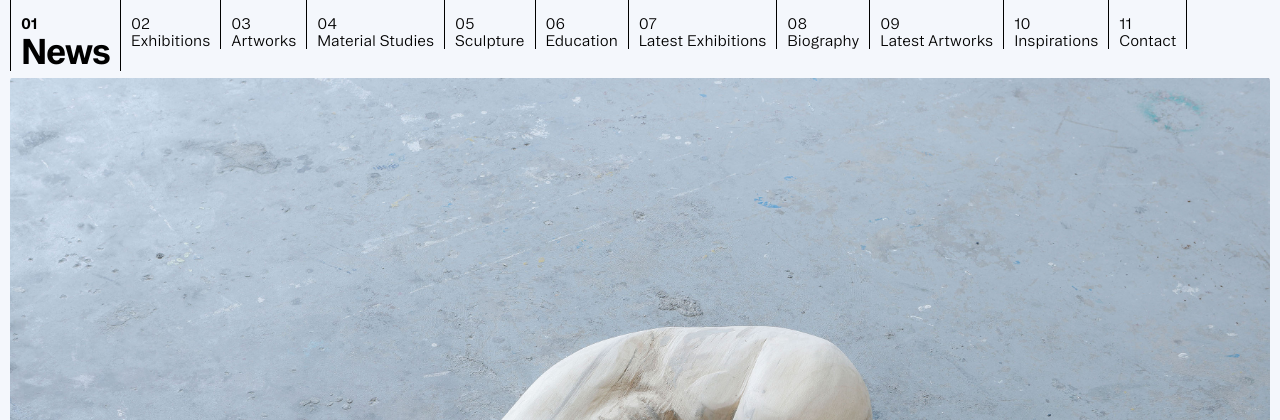
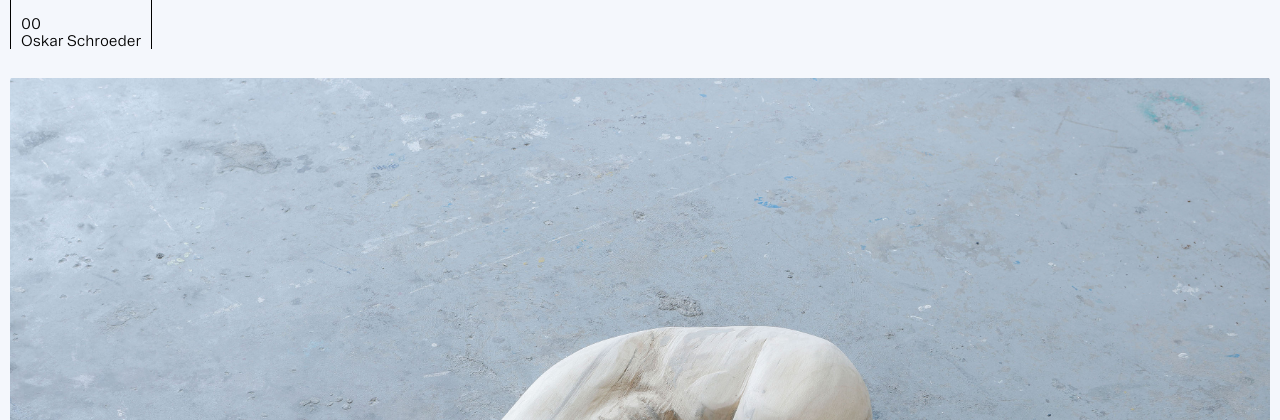
Before and after one commit to TimBallaschke/oskar-schroeder, a Flask app: page / in a window 1280 px wide. Shown: the top 420 px of the page. Run offline with Flask 3, Linux system fonts and the light colour scheme.

Commit message:
Archive snapshot 250508g_Oskar_Website_newVersionHistoryElement
Original-Folder: 250508g_Oskar_Website_newVersionHistoryElement
Snapshot-Date-Source: folder-name

```diff
--- a/main.py
+++ b/main.py
@@ -228,7 +228,7 @@ class ProjectsList (BaseModel):
 class Response_1(BaseModel):
     type: Optional[Literal["response"]]  # Literal makes sure only a certain value is allowed for the type field / Fixed type to ensure root level is a simple object (not a descriminated union)
     headline: HeadlineComponent = Field(
-        description="The main headline for this response (maximum 2 words)"
+        description="The main headline for this response. Important: Should be maximum 2 words"
     )
     components: List[Union[HeadlineComponent, ParagraphComponent, ListComponent, TableComponent, ProjectsList]] = Field( # Union allows for a list of different types of components / basically presents a list of options
         description="List of UI components that make up the response"
--- a/static/css/abstracts/_variables.scss
+++ b/static/css/abstracts/_variables.scss
@@ -26,6 +26,7 @@
 
   // Version History
   --current-version-history-element-width: 0px;
+  --version-history-element-padding: 10px;
 
   // Bottom Nav
   --bottom-margin-bottom-nav: 4vw;
--- a/static/css/components/_version-history.scss
+++ b/static/css/components/_version-history.scss
@@ -49,78 +49,46 @@
   font-variation-settings: "wght" 350;
   transform-origin: center center;
   overflow: hidden;
-  padding-left: 10px;
-  padding-right: 10px;
   border-left: 1px solid black;
   border-right: 1px solid black;
   flex-shrink: 0;
   margin-left: -1px; // Negative margin to overlap the borders of the elements
   scroll-snap-align: start;
   height: fit-content;
+  transition: all var(--animation-duration-1) ease-in-out;
 
   &:first-child {
     margin-left: 0; // First element shouldn't have negative margin
   }
 
   &.current-version-history-element {
+    height: 78px;
 
     .version-history-element-title {
       font-size: var(--large-font-size);
       font-variation-settings: "wght" 675;
       letter-spacing: -1px;
+
+      &.light {
+        font-variation-settings: "wght" 150;
+      }
     }
 
     .version-history-element-digits {
       font-variation-settings: "wght" 675;
+
+      &.light {
+        font-variation-settings: "wght" 150;
+      }
     }
-    // &.start-version-history-element {
-    //   width: auto;
-    // }
-    //   display: flex;
-    //   background-color: black;
-    //   color: white;
-    //   width: var(--current-version-history-element-width);
 
-    //   &.new-history-step-1 {
-    //     width: 0px;
-    //     background-color: #cdd2d9;
-    //     opacity: 0;
-    //     transform: scale(0.4);
-    //     margin-right: 0px;
+    &.no-height {
+      height: 0px;
+    }
 
-    //     .version-history-element-title {
-    //       opacity: 0;
-    //       // padding-left: 0px;
-    //       // padding-right: 0px;
-    //     }
-
-    //   }
-
-    //   &.new-history-step-2 {
-    //     width: 30px;
-    //     background-color: #cdd2d9;
-    //     opacity: 0;
-    //     transform: scale(0.4);
-
-    //     .version-history-element-title {
-    //       opacity: 0;
-    //       // padding-left: 0px;
-    //       // padding-right: 0px;
-    //     }
-
-    //   }
-
-    //   &.new-history-step-3 {
-    //     width: 30px;
-    //     opacity: 1;
-    //     background-color: #cdd2d9;
-
-    //     .version-history-element-title {
-    //       opacity: 0;
-    //       // padding-left: px;
-    //       // padding-right: 0px;
-    //     }
-    //   }
+    &.no-width {
+      width: 0px;
+    }
   }
 
   &.streaming-stopped-in-process {
@@ -132,6 +100,8 @@
 
 .version-history-element-number {
   padding-top: 15px;
+  padding-left: var(--version-history-element-padding);
+  padding-right: var(--version-history-element-padding);
   transition: all var(--animation-duration-1) ease-in-out;
 
   .no-transition & {
@@ -143,11 +113,22 @@
   transform: translateY(0px);
   transition: all var(--animation-duration-1) ease-in-out;
   // letter-spacing: -0.5px;
+
+  &.light {
+    font-variation-settings: "wght" 350;
+  }
 }
 
 .version-history-element-title {
   transition: all var(--animation-duration-1) ease-in-out;
+  padding-left: var(--version-history-element-padding);
+  padding-right: var(--version-history-element-padding);
+
+  &.light {
+    font-variation-settings: "wght" 350;
+  }
 }
+
 
 
 
--- a/static/css/style.css
+++ b/static/css/style.css
@@ -15,6 +15,7 @@
   --animation-duration-2: 200ms;
   --animation-duration-3: 500ms;
   --current-version-history-element-width: 0px;
+  --version-history-element-padding: 10px;
   --bottom-margin-bottom-nav: 4vw;
   --side-margin-bottom-nav: 10px;
   --veritical-padding-bottom-nav: 17.5px;
@@ -1286,8 +1287,6 @@ input {
   font-variation-settings: "wght" 350;
   transform-origin: center center;
   overflow: hidden;
-  padding-left: 10px;
-  padding-right: 10px;
   border-left: 1px solid black;
   border-right: 1px solid black;
   flex-shrink: 0;
@@ -1295,17 +1294,33 @@ input {
   scroll-snap-align: start;
   height: -moz-fit-content;
   height: fit-content;
+  transition: all var(--animation-duration-1) ease-in-out;
 }
 .version-history-element:first-child {
   margin-left: 0;
+}
+.version-history-element.current-version-history-element {
+  height: 78px;
 }
 .version-history-element.current-version-history-element .version-history-element-title {
   font-size: var(--large-font-size);
   font-variation-settings: "wght" 675;
   letter-spacing: -1px;
 }
+.version-history-element.current-version-history-element .version-history-element-title.light {
+  font-variation-settings: "wght" 150;
+}
 .version-history-element.current-version-history-element .version-history-element-digits {
   font-variation-settings: "wght" 675;
+}
+.version-history-element.current-version-history-element .version-history-element-digits.light {
+  font-variation-settings: "wght" 150;
+}
+.version-history-element.current-version-history-element.no-height {
+  height: 0px;
+}
+.version-history-element.current-version-history-element.no-width {
+  width: 0px;
 }
 .version-history-element.streaming-stopped-in-process {
   width: 30px;
@@ -1315,6 +1330,8 @@ input {
 
 .version-history-element-number {
   padding-top: 15px;
+  padding-left: var(--version-history-element-padding);
+  padding-right: var(--version-history-element-padding);
   transition: all var(--animation-duration-1) ease-in-out;
 }
 .no-transition .version-history-element-number {
@@ -1325,9 +1342,17 @@ input {
   transform: translateY(0px);
   transition: all var(--animation-duration-1) ease-in-out;
 }
+.version-history-element-digits.light {
+  font-variation-settings: "wght" 350;
+}
 
 .version-history-element-title {
   transition: all var(--animation-duration-1) ease-in-out;
+  padding-left: var(--version-history-element-padding);
+  padding-right: var(--version-history-element-padding);
+}
+.version-history-element-title.light {
+  font-variation-settings: "wght" 350;
 }
 
 .hover .version-history-element:hover .version-history-element-title {
--- a/templates/index.html
+++ b/templates/index.html
@@ -109,13 +109,13 @@
         </div>
     </div>
     <div class="light" id="version-history">
-        <div class="version-history-element current-version-history-element" id="version-history-element-0" version-history-key="0">
+        <div class="start-version-history-element version-history-element" id="version-history-element-0" version-history-key="0">
             <div class="version-history-element-number">
-                <div class="version-history-element-digits">01</div>
+                <div class="version-history-element-digits">00</div>
             </div>
-            <div class="version-history-element-title">News</div>
+            <div class="version-history-element-title">Oskar Schroeder</div>
         </div>
-        <div class="version-history-element" id="version-history-element-0" version-history-key="0">
+        <!-- <div class="version-history-element" id="version-history-element-0" version-history-key="0">
             <div class="version-history-element-number">
                 <div class="version-history-element-digits">02</div>
             </div>
@@ -174,7 +174,7 @@
                 <div class="version-history-element-digits">11</div>
             </div>
             <div class="version-history-element-title">Contact</div>
-        </div>
+        </div> -->
     </div>
     <div class="" id="bottom-navigation">
         <div id="bottom-navigation-elements">
```
Also changed, not shown: _archive/snapshot.json (+22 -22 lines), static/js/script.js, 1 other file.
